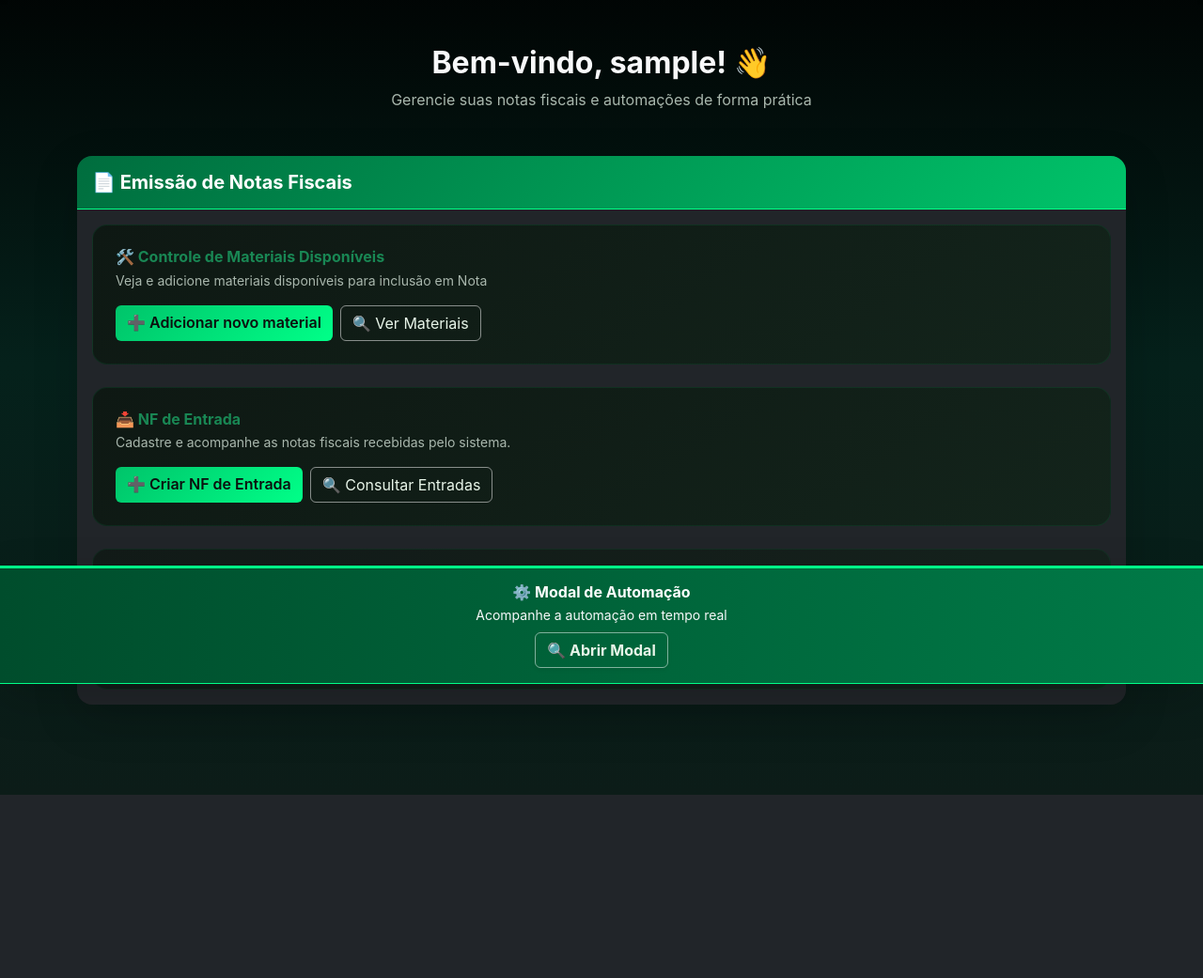
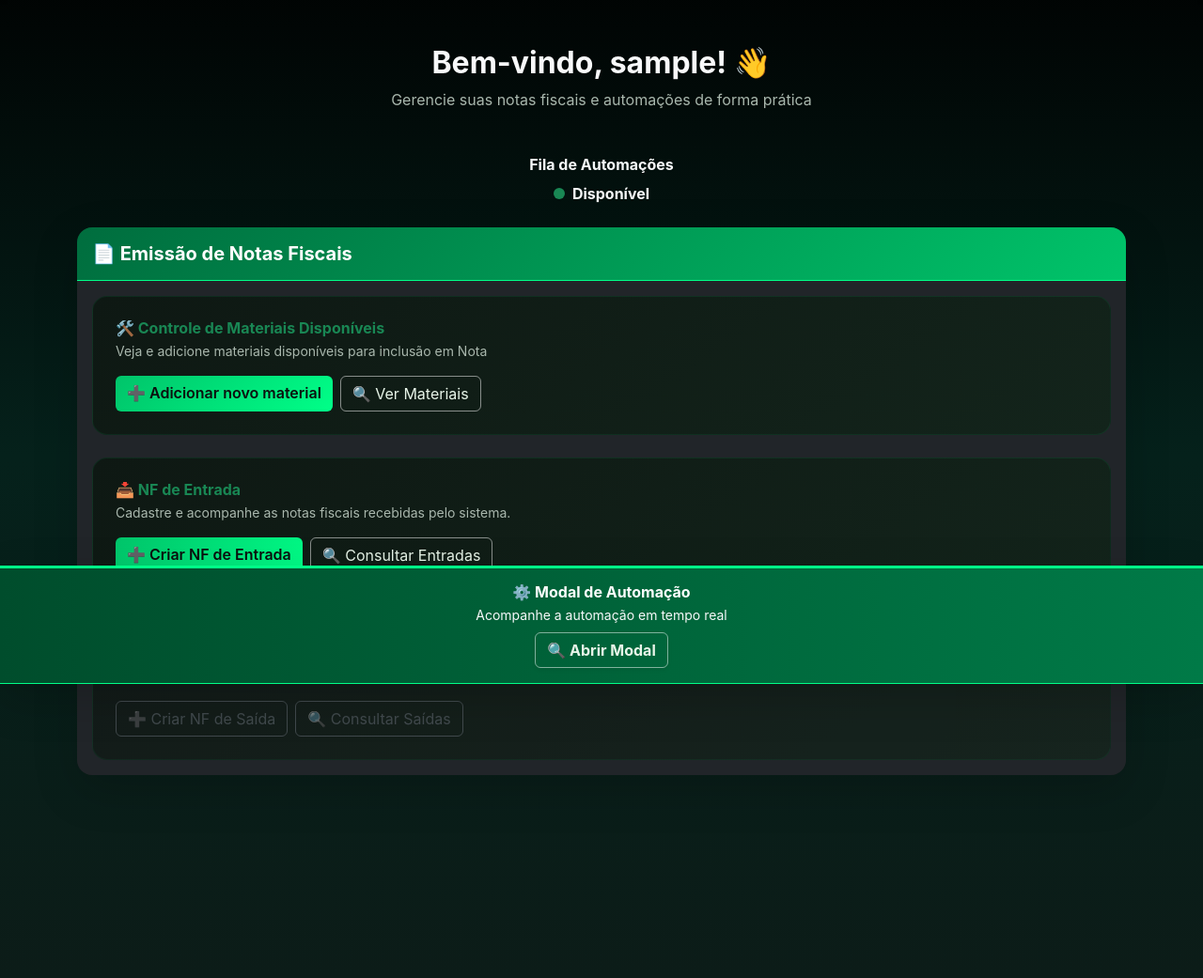
Before and after one commit to VandersonTorres/reciminas-automation, a Django app: page / in a window 1280 px wide. Shown: the part 72-1113 px from the top of the page at 94% size. Before the commit the page ends 918 px from the top, so only its background shows below. Run offline with Django 5.2, Linux system fonts and the light colour scheme; the visitor is signed in with stand-in values (Sample User, id 1).

Commit message:
Adding status of the queue

```diff
--- a/server/invoices_automation/views/core.py
+++ b/server/invoices_automation/views/core.py
@@ -3,6 +3,7 @@ from django.contrib.auth.decorators import login_required
 from django.shortcuts import render, redirect
 
 from invoices_automation.forms import CustomUserCreationForm
+from invoices_automation.services.lock_manager import automation_lock
 
 
 def register(request):
@@ -19,4 +20,5 @@ def register(request):
 
 @login_required
 def dashboard(request):
-    return render(request, "invoices_automation/dashboard.html")
+    lock_status = "Bloqueada. Em execução..." if automation_lock.locked() else "Disponível"
+    return render(request, "invoices_automation/dashboard.html", {"lock_status": lock_status})
--- a/server/templates/invoices_automation/dashboard.html
+++ b/server/templates/invoices_automation/dashboard.html
@@ -7,6 +7,19 @@
 <div class="text-center mb-5">
     <h2 class="fw-bold text-light">Bem-vindo, {{ user.username }}! 👋</h2>
     <p class="text-muted">Gerencie suas notas fiscais e automações de forma prática</p>
+</div>
+
+<!-- Automation Queue Status -->
+<div class="automation-status text-center my-4">
+    <h6 class="fw-bold text-light mb-2">Fila de Automações</h6>
+    <div class="status-indicator d-inline-flex align-items-center gap-2">
+        <span class="status-dot rounded-circle"
+            style="width: 12px; height: 12px; display: inline-block;
+                background-color: {% if lock_status == 'Em execução' %}#dc3545{% else %}#198754{% endif %};
+                animation: {% if lock_status == 'Em execução' %}pulse 1s infinite{% else %}none{% endif %};">
+        </span>
+        <span class="text-light fw-bold">{{ lock_status }}</span>
+    </div>
 </div>
 
 <!-- Main Section of Invoices Emission -->
@@ -78,6 +91,8 @@
     </div>
 </div>
 
+<div style="height: 120px;"></div>
+
 <!-- Fixed Footer -->
 <footer class="footer-fixed shadow-lg py-3 px-4 bg-gradient-green text-white">
     <div class="container-fluid d-flex justify-content-around flex-wrap gap-3 text-center">
```
